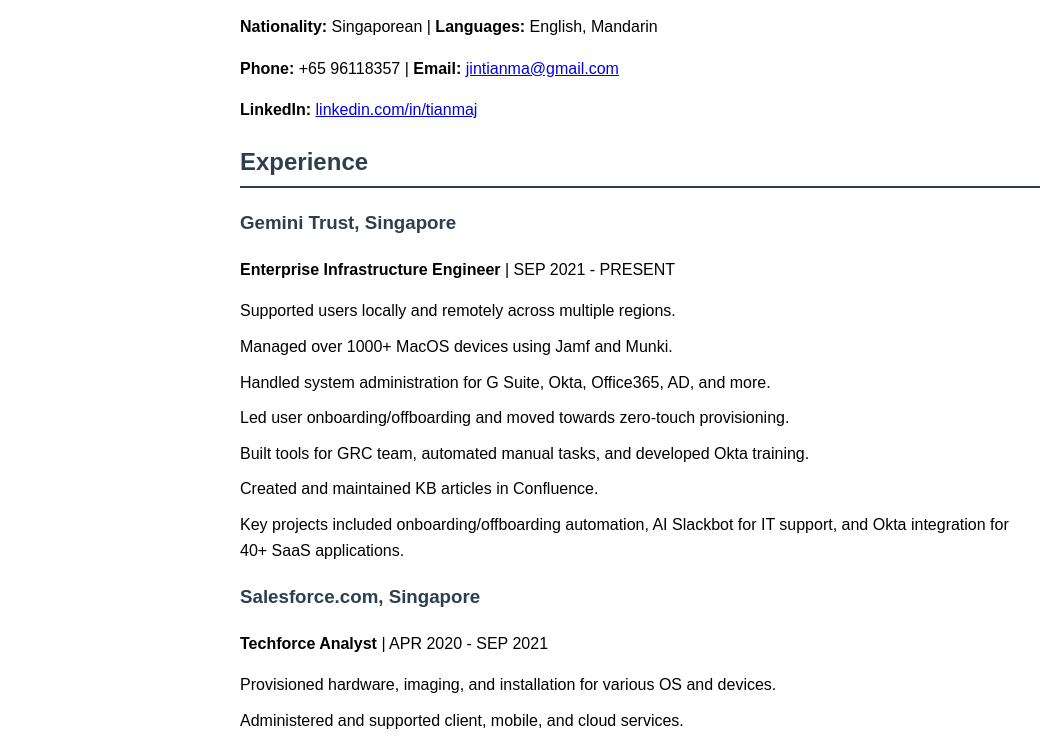
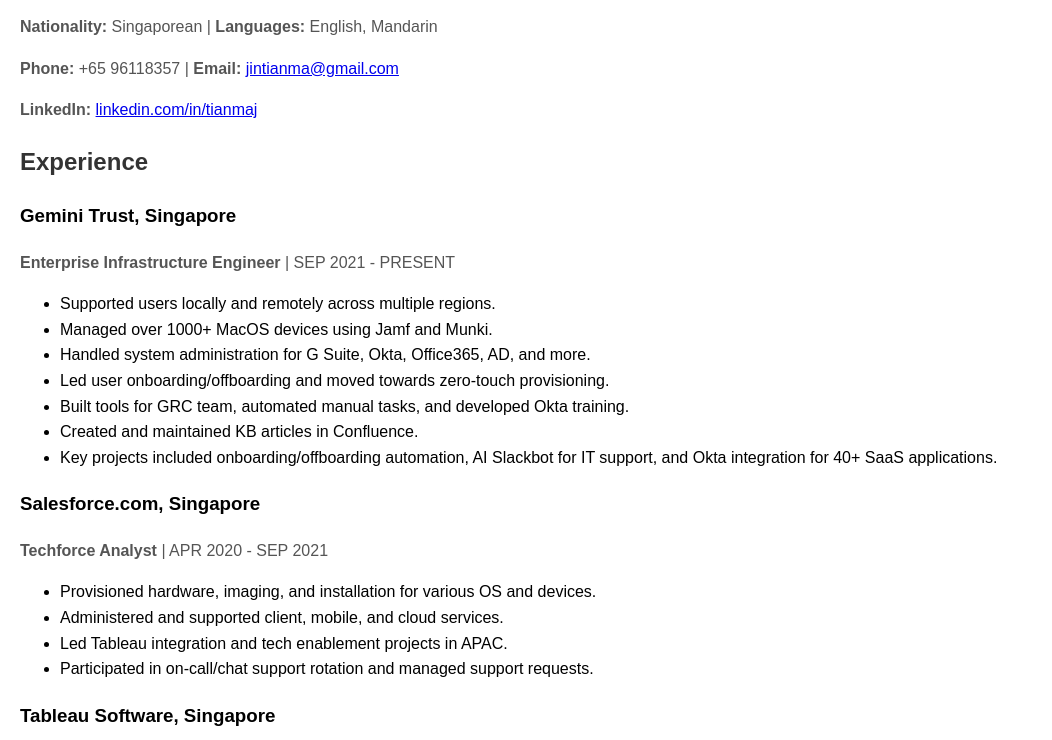
Before and after one commit to tianma4/fluffy-journey, a plain HTML site: page index.html in a window 1280 px wide. Shown: the part 100-840 px from the top of the page, without its empty margins (0-1052 px from the left). Drawn offline with Linux system fonts and the light colour scheme.

Commit message:
Update index.html new

```diff
--- a/index.html
+++ b/index.html
@@ -3,7 +3,7 @@
 <head>
     <meta charset="UTF-8">
     <meta name="viewport" content="width=device-width, initial-scale=1.0">
-    <title>Tianma Jin - Resume</title>
+    <title>Simple One Page Website</title>
     <style>
         body {
             font-family: Arial, sans-serif;
@@ -11,32 +11,15 @@
             padding: 20px;
             line-height: 1.6;
         }
-        .container {
-            max-width: 800px;
-            margin: auto;
+        h1, h2 {
+            color: #333;
         }
-        h1, h2, h3 {
-            color: #2c3e50;
-        }
-        .contact-info, .section {
-            margin-bottom: 20px;
-        }
-        .section h2 {
-            border-bottom: 2px solid #2c3e50;
-            padding-bottom: 5px;
-        }
-        ul {
-            list-style-type: none;
-            padding: 0;
-        }
-        ul li {
-            margin-bottom: 10px;
-        }
-        .subsection {
-            margin-left: 20px;
+        p {
+            color: #555;
         }
     </style>
 </head>
+
 <body>
     <div class="container">
         <h1>Tianma Jin</h1>
```
